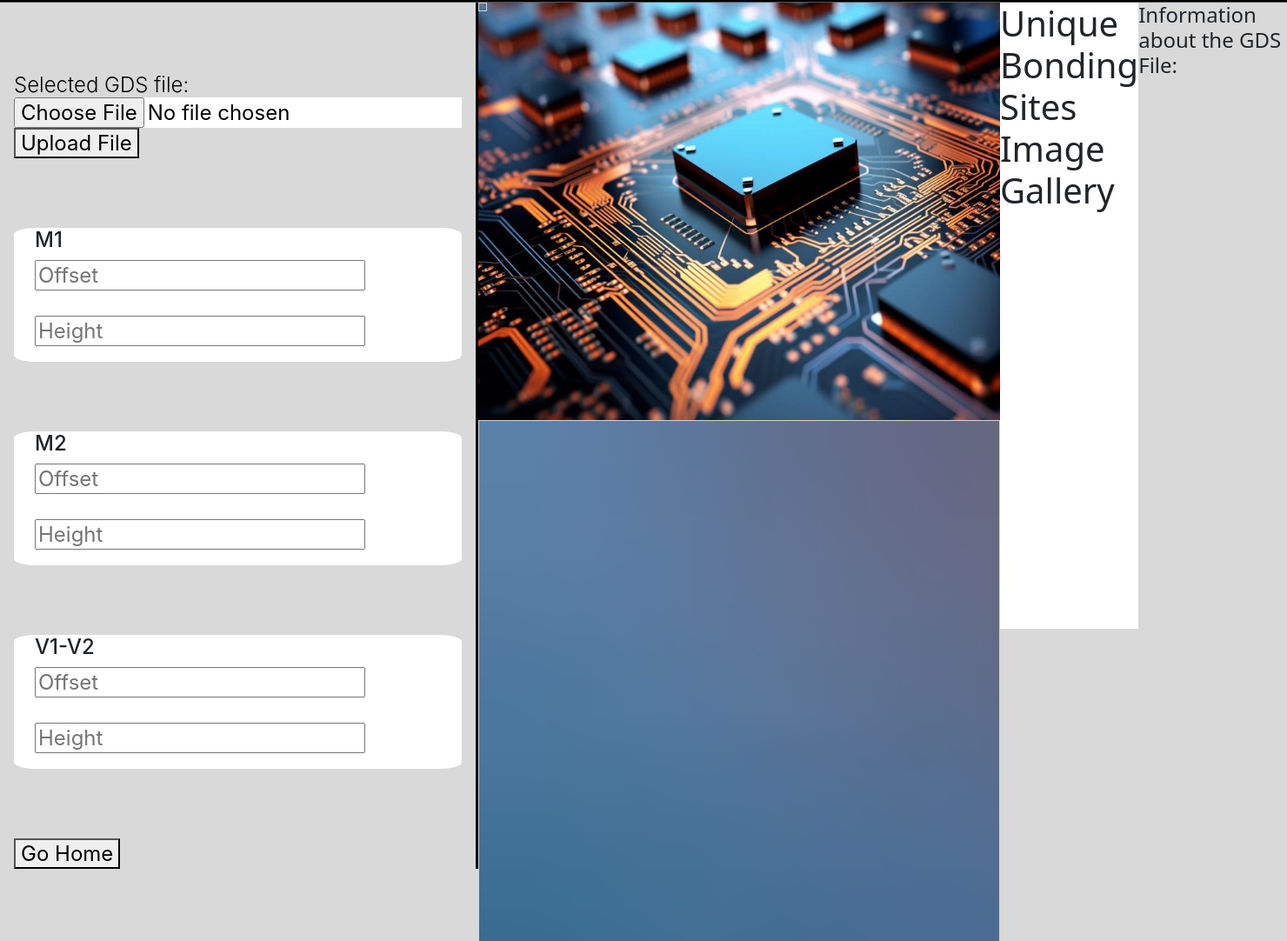
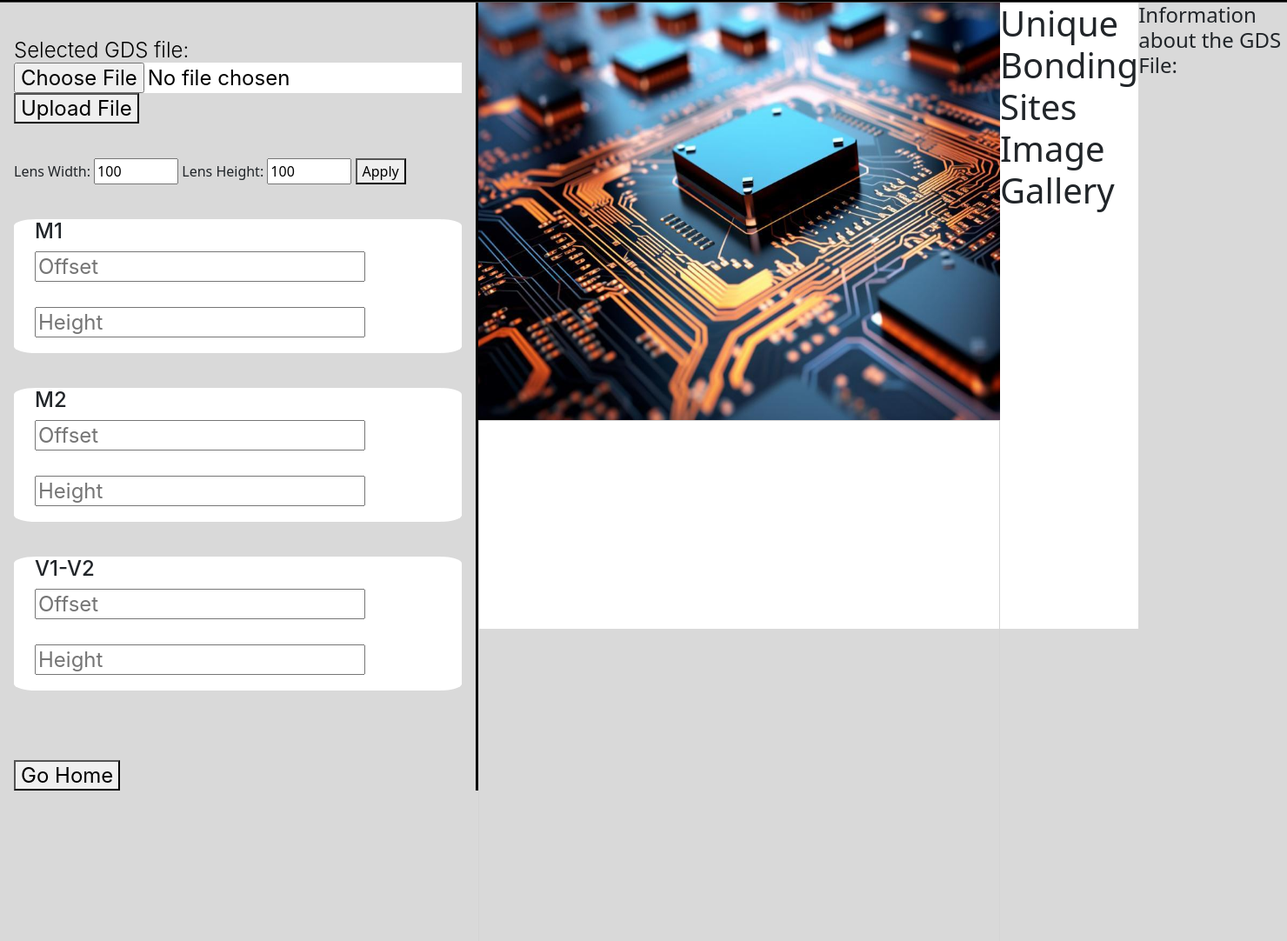
Before and after one commit to Siclarity/siBond, a Flask app: page /gds in a window 1480 px wide. Shown: the part 52-1134 px from the top of the page at 87% size. Run offline with Flask 3, Linux system fonts and the light colour scheme; some libraries are stand-ins or nearby versions.

Commit message:
Custom lens sizing per the user input. This will allow the user to dynamically change the size of the lens and thus the result view would change as well

```diff
--- a/website/templates/gds.html
+++ b/website/templates/gds.html
@@ -70,7 +70,7 @@
                 padding-top:10vh;
             }
             .left-side-box .spacer{
-                padding-bottom: 10vh;
+                padding-bottom: 5vh;
             }
 
             .left-side-box .M{
@@ -99,9 +99,6 @@
             .img-zoom-lens {
             position: absolute;
             border: 1px solid #d4d4d4;
-            /*set the size of the lens:*/
-            width: 10px;
-            height: 10px;
             }
 
             .img-zoom-result {
@@ -213,6 +210,14 @@
                     <button type="submit"> Upload File</button>
                 </form>
 
+                <div class="spacer"></div>
+                <div class="lens_control">
+                    <label for="lens-width">Lens Width:</label>
+                    <input type="number" id="lens-width" value="100" min="10" max="200">
+                    <label for="lens-height">Lens Height:</label>
+                    <input type="number" id="lens-height" value="100" min="10" max="200">
+                    <button id="apply-lens-size">Apply</button>
+                </div>
                 <div class="spacer"></div>
                 <form class="M">
                     <h4>M1</h4>
@@ -334,6 +339,10 @@
                 /* Insert lens: */
                 img.parentElement.insertBefore(lens, img);
             }
+            var lensWidth = document.getElementById("lens-width").value;
+            var lensHeight = document.getElementById("lens-height").value;
+            lens.style.width = lensWidth + "px";
+            lens.style.height = lensHeight + "px";
             /* Calculate the ratio between result DIV and lens: */
             cx = result.offsetWidth / lens.offsetWidth;
             cy = result.offsetHeight / lens.offsetHeight;
@@ -380,9 +389,22 @@
                 return {x : x, y : y};
             }
         }
-        if(document.getElementsByName("image_filename")!=null){
-                imageZoom("uploaded_image", "zresult")
-            }
+        // if(document.getElementsByName("image_filename")!=null){
+        //         imageZoom("uploaded_image", "zresult")
+        //     }
+            // Event listener for the 'Apply' button to change the lens size
+    document.getElementById("apply-lens-size").addEventListener("click", function() {
+        var lensWidth = document.getElementById("lens-width").value;
+        var lensHeight = document.getElementById("lens-height").value;
+        var lens = document.querySelector(".img-zoom-lens");
+
+        // Update lens size
+        lens.style.width = lensWidth + "px";
+        lens.style.height = lensHeight + "px";
+
+        // Recalculate the zoom effect
+        imageZoom("uploaded_image", "zresult");
+    });
         // const imageContainer = document.querySelector('.img-zoom-container');
         //     imageContainer.addEventListener('mouseenter', () => {
         //     imageContainer.addEventListener('mousemove', imageZoom("uploaded_image", "zresult"));
```
